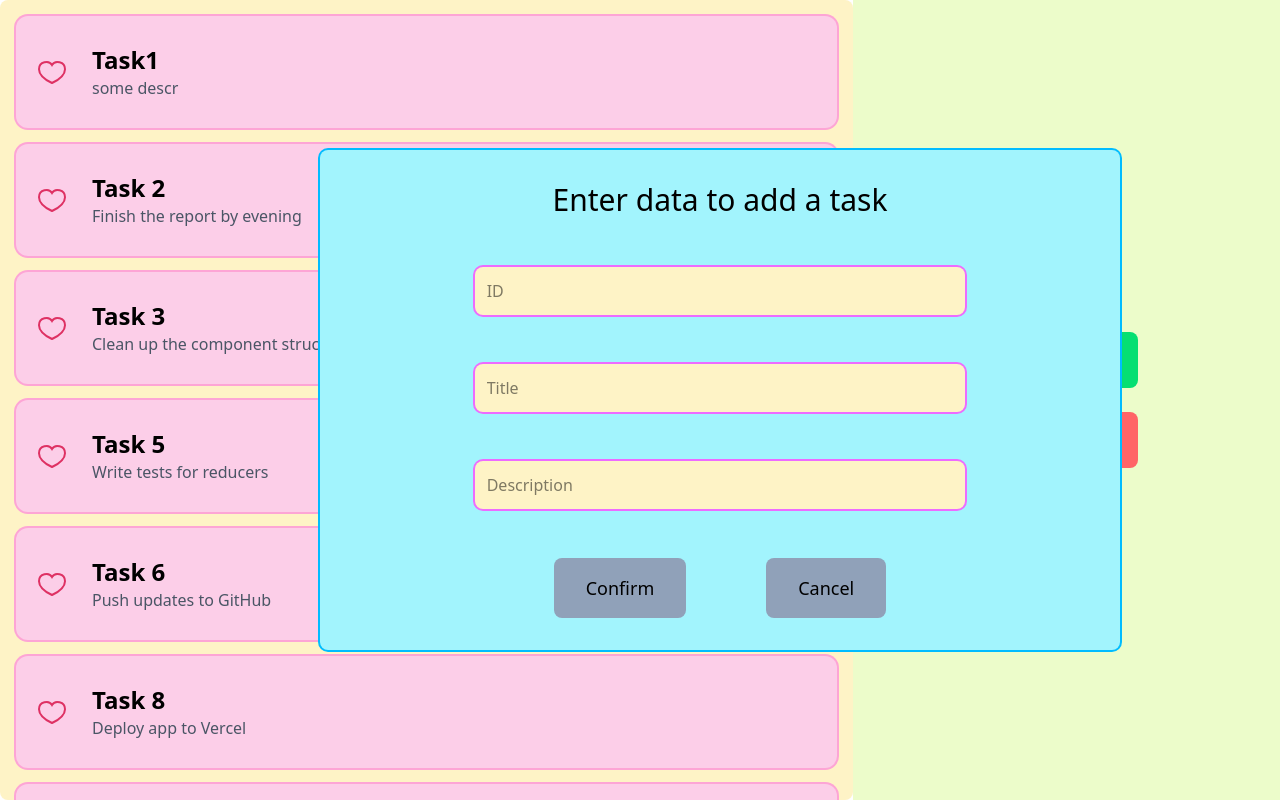
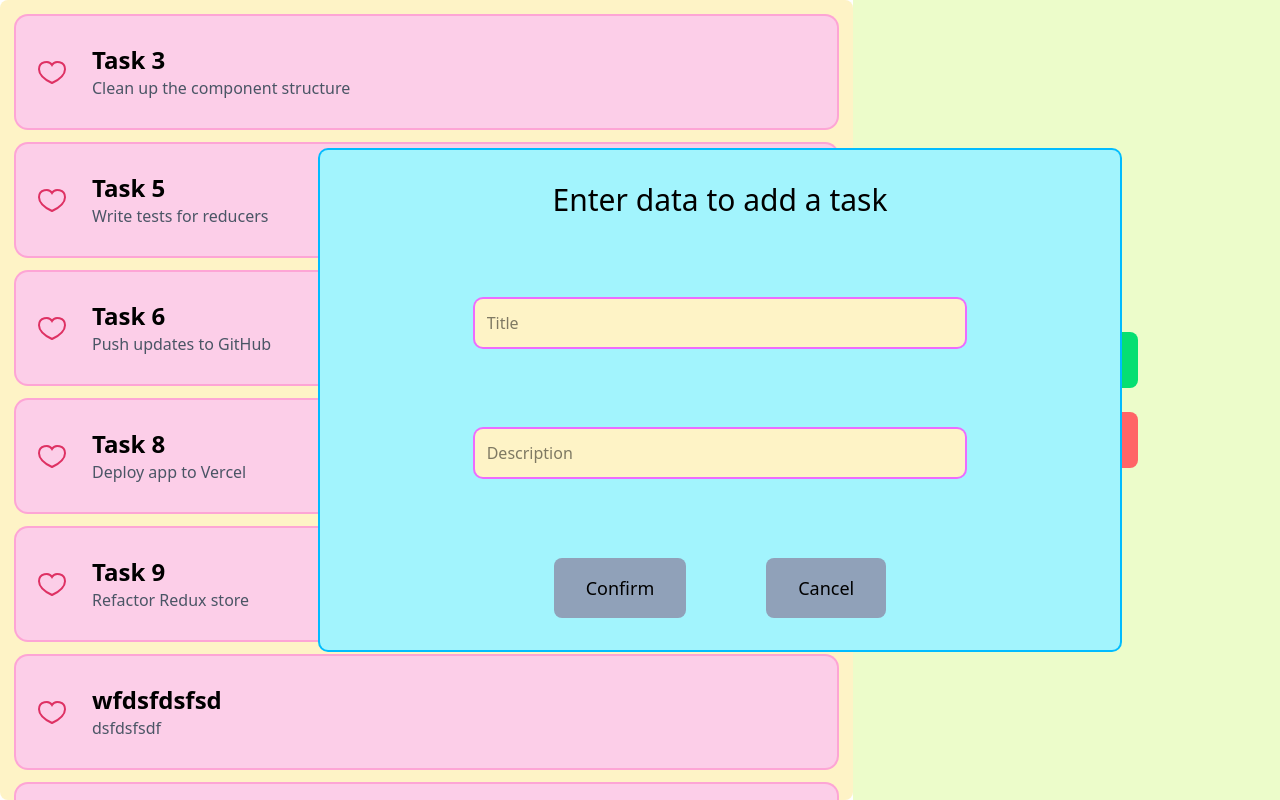
Before and after one commit to ClownAmoe/ToDoList, a Next.js app: page / in a window 1280 px wide. Both pictures are taken after a click on the button "Add". Built offline with nearby package versions, Linux system fonts and the light colour scheme; no server answers; data requests are answered from the project's data file.

Commit message:
fixed adding

```diff
--- a/db.json
+++ b/db.json
@@ -1,16 +1,10 @@
 {
   "tasks": [
-    {
-      "id": "1",
-      "title": "Task1",
-      "description": "some descr",
-      "isDone": false
-    },
     {
       "id": "2",
       "title": "Task 2",
       "description": "Finish the report by evening",
-      "isDone": false
+      "isDone": true
     },
     {
       "id": "3",
@@ -56,14 +50,32 @@
     },
     {
       "id": "10",
-      "title": "Task 10",
-      "description": "Update styling for mobile view",
-      "isDone": true
+      "title": "wfdsfdsfsd",
+      "description": "dsfdsfsdf",
+      "isDone": false
     },
     {
-      "id": 1,
+      "id": "1",
       "title": "Task1Again",
       "description": "def",
+      "isDone": false
+    },
+    {
+      "id": "11",
+      "title": "fdsfdsf",
+      "description": "dsfdsfsdfds",
+      "isDone": false
+    },
+    {
+      "id": "12",
+      "title": "dsfsd",
+      "description": "dfsdfdsfsdfdsfs",
+      "isDone": false
+    },
+    {
+      "id": "13",
+      "title": "dsfsdf",
+      "description": "dsfsdfdsfsdf",
       "isDone": false
     }
   ]
--- a/src/components/layout/layout.tsx
+++ b/src/components/layout/layout.tsx
@@ -27,7 +27,7 @@ export default function Layout() {
               opacity: 1,
             }}
             whileHover={{ scale: 1.02 }}
-            animate={{ opacity: 1, scale: 1 }}
+            animate={{ scale: 1 }}
             transition={{
               type: "spring",
             }}
--- a/src/components/modalAdd/modalAdd.tsx
+++ b/src/components/modalAdd/modalAdd.tsx
@@ -2,45 +2,36 @@ import { motion, AnimatePresence } from "motion/react";
 import Input from "../input/input";
 import { useState } from "react";
 import Button from "../button/button";
-import { useDispatch } from "react-redux";
+import { useDispatch, useSelector } from "react-redux";
 import { addTask, TaskProp } from "@/state/task/taskSlice";
+import { RootState } from "@/state/store";
 
 export default function ModalAdd({ click }: { click: () => void }) {
-  const [id, setId] = useState<string>("");
   const [title, setTitle] = useState<string>("");
   const [description, setDescription] = useState<string>("");
   const isDone = false;
+  const tasks = useSelector((state: RootState) => state.task.tasks);
   const dispatch = useDispatch();
 
+  const id = Math.max(...tasks.map((task) => Number(task.id))) + 1;
+
   const newItem: TaskProp = {
-    id: Number(id),
+    id: id,
     title: title,
     description: description,
     isDone: isDone,
   };
 
   const handleAdd = async () => {
-    if (id && title && description) {
+    if (title && description) {
       await dispatch(addTask(newItem) as any);
       click();
-    } else {
-      alert("All inputs whould have a value");
     }
   };
 
   return (
     <div className="bg-cyan-200 h-[500px] w-[800px] p-8 flex items-center flex-col justify-between rounded-lg ring-2 ring-sky-400">
       <h1 className="text-3xl ">Enter data to add a task</h1>
-      <Input
-        props={{
-          value: id,
-          type: "number",
-          placeholder: id ? id : "ID",
-          change: (e: any) => {
-            setId(e.target.value);
-          },
-        }}
-      />
       <Input
         props={{
           value: title,
--- a/src/state/task/taskSlice.ts
+++ b/src/state/task/taskSlice.ts
@@ -41,11 +41,7 @@ const taskSlice = createSlice({
         }
       )
       .addCase(addTask.fulfilled, (state, action: PayloadAction<TaskProp>) => {
-        if (state.tasks.find(() => action.payload.id)) {
-          alert("Cannot add with same id");
-        } else {
-          state.tasks.push(action.payload);
-        }
+        state.tasks.push(action.payload);
       });
   },
 });
```
